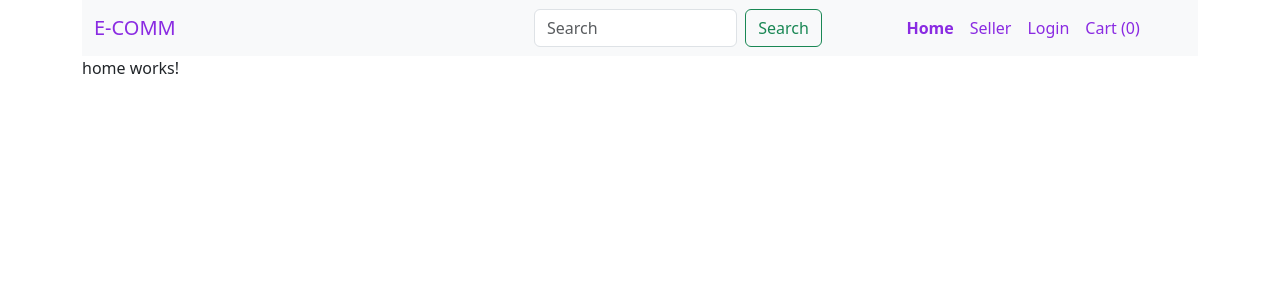
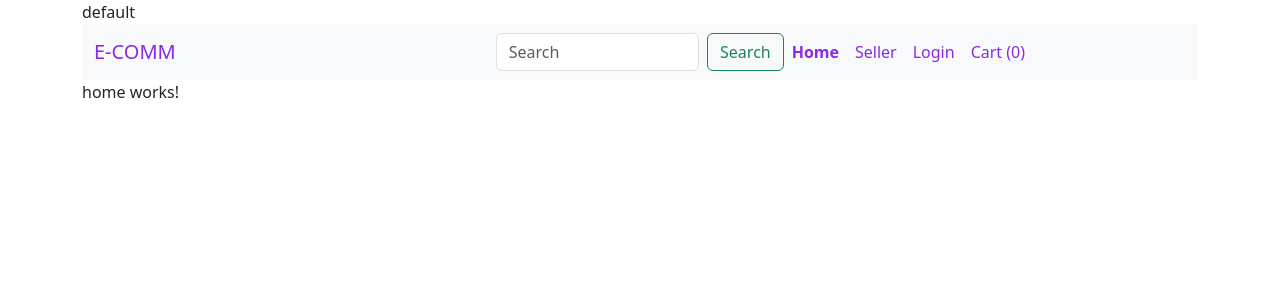
Before and after one commit to SakshamGupta201/ecomm-app, an Angular app: page /home in a window 1280 px wide. Shown: the top 300 px of the page. Built offline with nearby package versions, Linux system fonts and the light colour scheme.

Commit message:
updated seller page for menu items

```diff
--- a/src/app/header/header.component.html
+++ b/src/app/header/header.component.html
@@ -1,3 +1,4 @@
+{{menuType}}
 <nav class="navbar navbar-expand-lg bg-body-tertiary">
   <div class="container">
     <a class="navbar-brand mb-0 h1 navbar-title" routerLink="/home">E-COMM</a>
@@ -5,12 +6,16 @@
       aria-controls="navbarSupportedContent" aria-expanded="false" aria-label="Toggle navigation">
       <span class="navbar-toggler-icon"></span>
     </button>
-    <div class="collapse navbar-collapse ms-5" id="navbarSupportedContent">
-      <form class="d-flex navbar-search" role="search">
+    <div [ngStyle]="{'justify-content': menuType === 'seller' ? 'flex-end' : 'initial'}"
+      class="collapse navbar-collapse ms-5" id="navbarSupportedContent">
+
+      <!-- Not show Search bar if seller Login -->
+      <form *ngIf="menuType === 'default'" class="d-flex navbar-search" role="search">
         <input class="form-control me-2" type="search" placeholder="Search" aria-label="Search">
         <button class="btn btn-outline-success" type="submit">Search</button>
       </form>
-      <ul class="navbar-nav mr-auto ml-auto mb-2 mb-lg-0">
+      <div [ngSwitch]="menuType">
+        <ul *ngSwitchCase="'default'" class="navbar-nav mr-auto ml-auto mb-2 mb-lg-0">
           <li class="nav-item">
             <a class="nav-link" routerLinkActive="active" aria-current="page" routerLink="/home">Home</a>
           </li>
@@ -24,6 +29,21 @@
             <a class="nav-link" href="#">Cart (0)</a>
           </li>
         </ul>
+        <ul *ngSwitchCase="'seller'" class="navbar-nav mr-auto ml-auto mb-2 mb-lg-0">
+          <li class="nav-item">
+            <a class="nav-link" routerLinkActive="active" aria-current="page" routerLink="/home">Product List</a>
+          </li>
+          <li class="nav-item">
+            <a class="nav-link" routerLinkActive="active" routerLink="/seller-auth">Add Product</a>
+          </li>
+          <li class="nav-item">
+            <a class="nav-link" href="#">Logout</a>
+          </li>
+          <li class="nav-item">
+            <a class="nav-link" href="#">Seller Name</a>
+          </li>
+        </ul>
+      </div>
     </div>
   </div>
 </nav>
--- a/src/app/header/header.component.ts
+++ b/src/app/header/header.component.ts
@@ -1,10 +1,24 @@
-import { Component } from '@angular/core';
+import { Component, OnInit } from '@angular/core';
+import { Router } from '@angular/router';
 
 @Component({
   selector: 'app-header',
   templateUrl: './header.component.html',
-  styleUrls: ['./header.component.css']
+  styleUrls: ['./header.component.css'],
 })
-export class HeaderComponent {
+export class HeaderComponent implements OnInit {
+  constructor(private router: Router) {}
+  menuType: string = 'default';
 
+  ngOnInit(): void {
+    this.router.events.subscribe((value: any) => {
+      if (value.url) {
+        if (localStorage.getItem('seller') && value.url.includes('seller')) {
+          this.menuType = 'seller';
+        } else {
+          this.menuType = 'default';
+        }
+      }
+    });
+  }
 }
```
Lines whose indentation alone changed are shown as unchanged.
